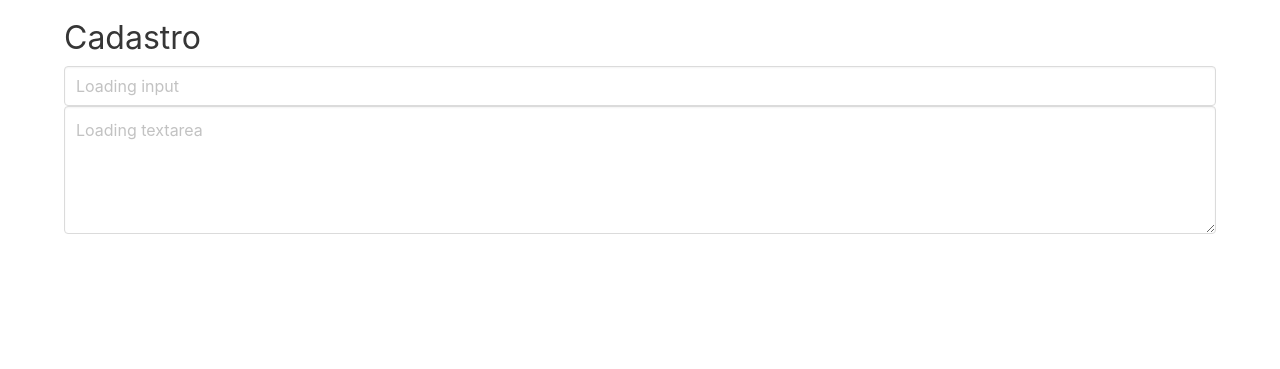
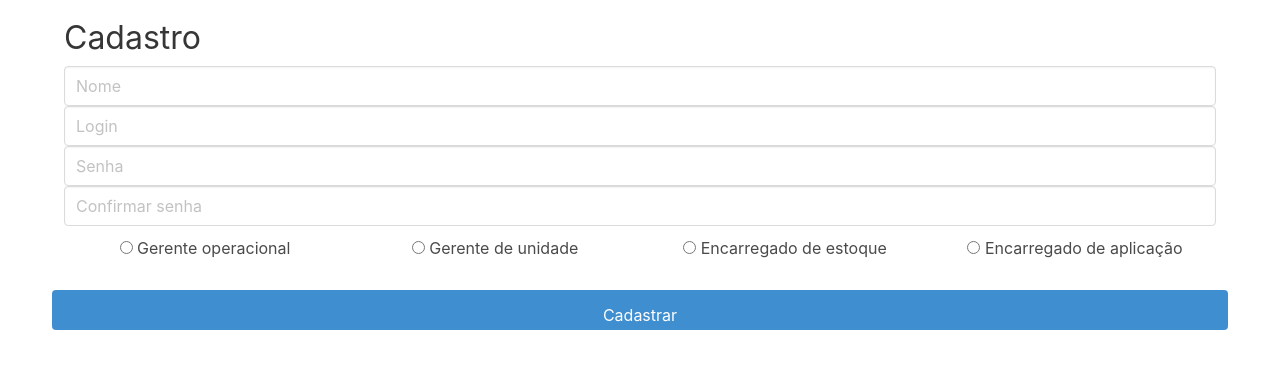
Before and after one commit to ifsp-slt-old/Controle-de-Agrotoxicos, a PHP site: page /views/signup.php in a window 1280 px wide. Shown: the part 64-433 px from the top of the page. Run offline with PHP 8.4, Linux system fonts and the light colour scheme; the visitor is signed in with stand-in values (Sample User, id 1); some libraries are stand-ins or nearby versions.

Commit message:
Creating signup form

```diff
--- a/css/style.css
+++ b/css/style.css
@@ -5,3 +5,8 @@
 .margin-top-20 {
   margin-top:20px !important;
 }
+
+.center {
+  margin: 0 auto;
+  text-align:center;
+}
--- a/views/signup.php
+++ b/views/signup.php
@@ -11,13 +11,54 @@
 			<span class="title"><h3>Cadastro</h3></span>
       <form action="" method="POST" class="margin-top-10">
         <p class="control">
-          <input class="input" type="text" placeholder="Loading input">
+          <input class="input" type="text" placeholder="Nome" name="nome">
         </p>
-        <p class="control">
-          <textarea class="textarea" placeholder="Loading textarea"></textarea>
+				<p class="control">
+          <input class="input" type="text" placeholder="Login" name="login">
         </p>
+				<p class="control">
+					<input class="input" type="password" placeholder="Senha" name="senha">
+				</p>
+				<p class="control">
+					<input class="input" type="password" placeholder="Confirmar senha" name="senha_conf">
+				</p>
+				<div class="columns center">
+					<label class="radio column">
+				    <input type="radio" name="permissao" value="O">
+				    Gerente operacional
+				  </label>
+				  <label class="radio column">
+				    <input type="radio" name="permissao" value="U">
+				    Gerente de unidade
+				  </label>
+					<label class="radio column">
+						<input type="radio" name="permissao" value="E">
+						Encarregado de estoque
+					</label>
+					<label class="radio column">
+						<input type="radio" name="permissao" value="A">
+						Encarregado de aplicação
+					</label>
+				</div>
+				<div class="columns margin-top-20">
+					<button class="button is-info column" type="submit">
+						Cadastrar
+					</button>
+				</div>
       </form>
     </div>
+	</body>
 
-	</body>
+	<?php
+		include_once('../controllers/signup-controller.php');
+		if(!empty($_POST)){
+			if($_POST["senha"] == $_POST["senha_conf"]){
+				$controller = new SignupController();
+				$controller->do_signup($_POST["nome"], $_POST["login"], $_POST["senha"], $_POST["senha_conf"], $_POST["permissao"]);
+			} else {
+				echo "<span style='color:red'> Senha e Confirmação de senhas precisam ser iguais.</span>";
+			}
+
+		}
+	?>
 </html>
```
